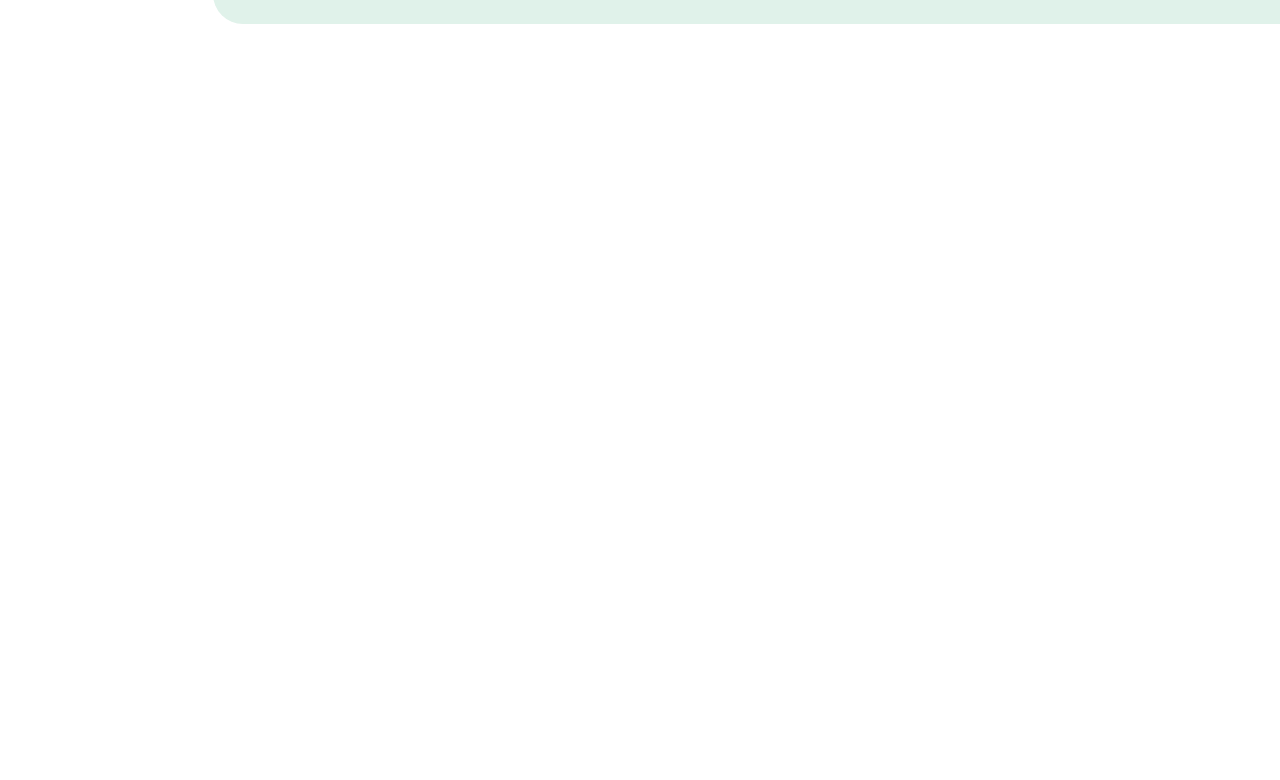
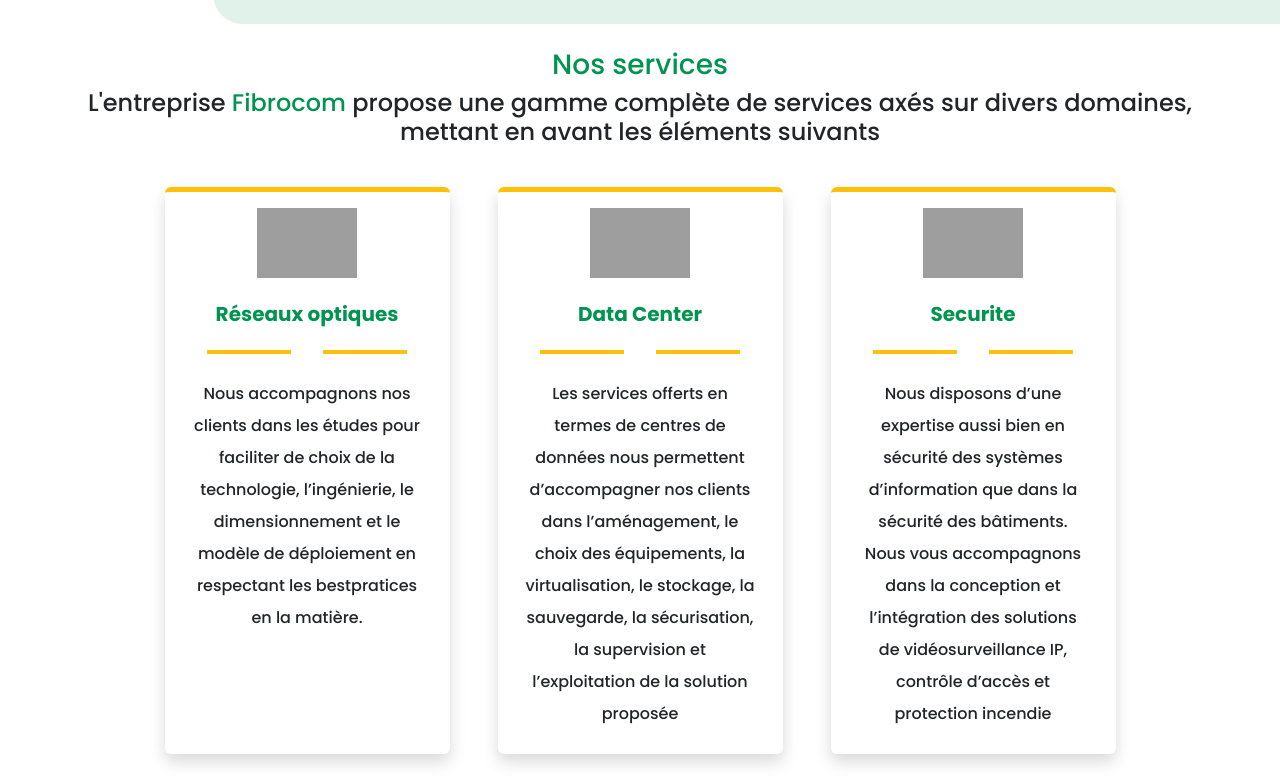
Before and after one commit to cametech/Fibrocom, a plain HTML site: page index.html in a window 1280 px wide. Shown: the part 2414-3194 px from the top of the page. Before the commit the page ends 2462 px from the top, so only its background shows below. Drawn offline with nearby package versions, Linux system fonts and the light colour scheme; grey boxes are pictures that could not be loaded.

Commit message:
Add "Nos Services" section

```diff
--- a/index.html
+++ b/index.html
@@ -148,8 +148,8 @@
             <div class="row my-3 row-cols-1 row-cols-lg-4 justify-content-center">
                 <div class="card shadow m-4">
                     <div class="card-body text-center">
-                        <div style="height: 70px; width: 100px;" class="mx-auto">
-                            <img src="./assets/img/card-1.png" alt="" class="w-100 h-100">
+                        <div style=" height: 70px; width: 100px; " class=" mx-auto ">
+                            <img src=" ./assets/img/card-1.png " alt="" class="w-100 h-100">
                         </div>
                         <div class="h4 my-3 text-secondary">
                             Réseaux
@@ -281,14 +281,100 @@
                         </div>
                     </div>
                     <div class="position-absolute" style="top: 9.7%; left: -5%;">
-                        <div class="overflow-hidden" style="border-radius: 30px; border: 4px solid var(--color-primary); height: 500px; width: 600px;">
+                        <div class="overflow-hidden"
+                            style="border-radius: 30px; border: 4px solid var(--color-primary); height: 500px; width: 600px;">
                             <img class="w-100 h-100" src="./assets/img/image.jpg" alt="" />
                         </div>
                     </div>
                 </div>
             </div>
         </section>
+
+        <section class="my-3 container">
+            <div class="text-center">
+                <div class="h3 my-2">
+                    <span class="text-primary"> Nos services </span>
+                </div>
+                <div class=" h4 my-2" style="line-height: 1.2;">
+                    <span class="">L'entreprise </span>
+                    <span class="text-primary"> Fibrocom </span>
+                    <span class=""> propose une gamme complète de services axés sur divers domaines, <br> mettant en
+                        avant les éléments suivants </span>
+                </div>
+            </div>
+            <div class="row my-3 row-cols-2 row-cols-lg-4 justify-content-center">
+                <div class="card shadow m-4 border-warning border-0 border-top" style="border-width:5px !important;">
+                    <div class="card-body text-center">
+                        <div style="height: 70px; width: 100px; " class="mx-auto">
+                            <img src="./assets/img/image.jpg" alt="" class="w-100 h-100">
+                        </div>
+                        <div class="h5 my-4 text-primary">
+                            <p class="fw-bold"> Réseaux optiques </p>
+                        </div>
+                        <div class="my-4 w-80 mx-auto">
+                            <div class="row justify-content-center">
+                                <span class="col col-4 mx-3 border border-warning" style="border-width:2px !important;"></span>
+                                <span class="col col-4 mx-3 border border-warning" style="border-width:2px !important;"></span>
+                            </div>
+                        </div>
+                        <div class="h6" style="line-height: 2;">
+                            Nous accompagnons nos clients dans les études pour faciliter de choix de la technologie,
+                            l’ingénierie, le dimensionnement et le modèle de déploiement en respectant les bestpratices
+                            en la matière.
+                        </div>
+                    </div>
+                </div>
+
+                <div class="card shadow m-4 border-warning border-0 border-top" style="border-width:5px !important;">
+                    <div class="card-body text-center">
+                        <div style="height: 70px; width: 100px; " class="mx-auto">
+                            <img src="./assets/img/image.jpg" alt="" class="w-100 h-100">
+                        </div>
+                        <div class="h5 my-4 text-primary">
+                            <p class="fw-bold"> Data Center </p>
+                        </div>
+                        <div class="my-4 w-80 mx-auto">
+                            <div class="row justify-content-center">
+                                <span class="col col-4 mx-3 border border-warning" style="border-width:2px !important;"></span>
+                                <span class="col col-4 mx-3 border border-warning" style="border-width:2px !important;"></span>
+                            </div>
+                        </div>
+                        <div class="h6" style="line-height: 2;">
+                            Les services offerts en termes de centres de données nous permettent d’accompagner nos
+                            clients dans l’aménagement, le choix des équipements, la virtualisation, le stockage, la
+                            sauvegarde, la sécurisation, la supervision et l’exploitation de la solution proposée
+                        </div>
+                    </div>
+                </div>
+
+                <div class="card shadow m-4 border-warning border-0 border-top" style="border-width:5px !important;">
+                    <div class="card-body text-center">
+                        <div style="height: 70px; width: 100px; " class="mx-auto">
+                            <img src="./assets/img/image.jpg" alt="" class="w-100 h-100">
+                        </div>
+                        <div class="h5 my-4 text-primary">
+                            <p class="fw-bold"> Securite </p>
+                        </div>
+                        <div class="my-4 w-80 mx-auto">
+                            <div class="row justify-content-center">
+                                <span class="col col-4 mx-3 border border-warning" style="border-width:2px !important;"></span>
+                                <span class="col col-4 mx-3 border border-warning" style="border-width:2px !important;"></span>
+                            </div>
+                        </div>
+                        <div class="h6" style="line-height: 2;">
+                            Nous disposons d’une expertise aussi bien en sécurité des systèmes d’information que
+                            dans la sécurité des bâtiments. Nous vous accompagnons dans la conception et
+                            l’intégration des solutions de vidéosurveillance IP, contrôle d’accès et protection
+                            incendie
+                        </div>
+                    </div>
+                </div>
+
+            </div>
+
+        </section>
     </main>
+
 </body>
 
 </html>
```
